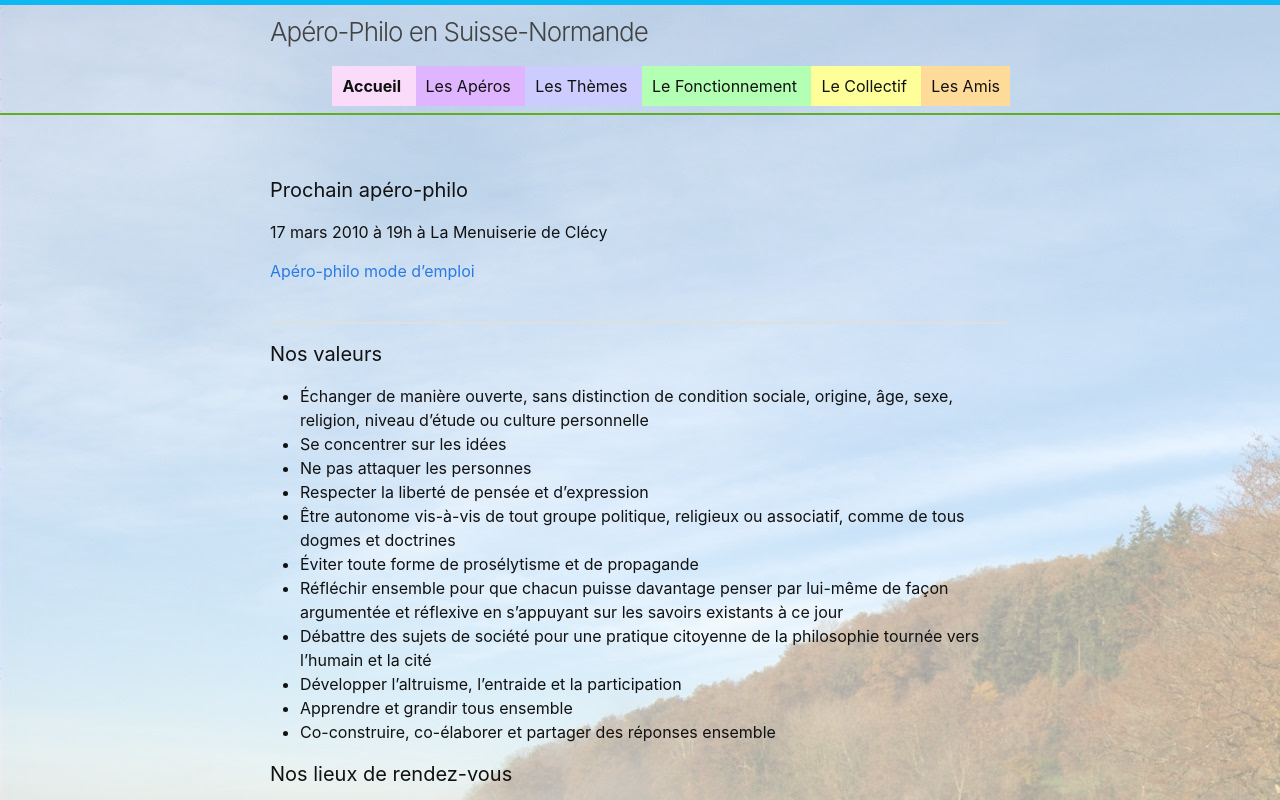
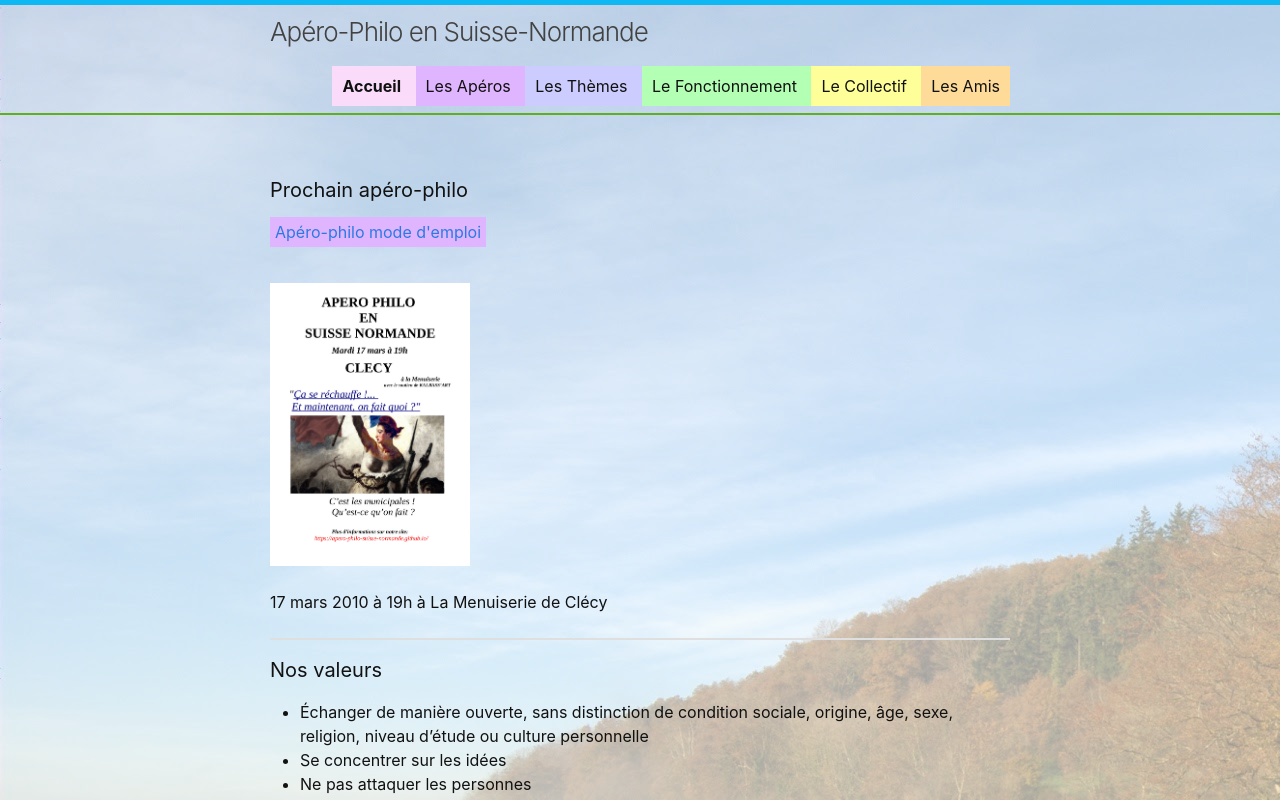
Before and after one commit to aperophilo/apero-philo-suisse-normande.github.io, a Jekyll site: the page built from index.markdown, in a window 1280 px wide, cut to the strip 0-800 px from the top of the page. Built offline with Jekyll 4.4.1, drawn with Linux system fonts in a browser that asks for light colours.

Commit message:
Ajout affiche

```diff
--- a/_layouts/page.html
+++ b/_layouts/page.html
@@ -2,12 +2,14 @@
 layout: default
 ---
 <article class="post">
+
 
   <header class="post-header">
     <h1 class="post-title">{{ page.title  }}</h1>
   </header>
 
   <div class="post-content">
+
     {{ content }}
   </div>
 
--- a/_sass/minima/_layout.scss
+++ b/_sass/minima/_layout.scss
@@ -25,7 +25,11 @@
     color: $grey-color-dark;
   }
 }
-
+.modeemploi {
+  display: inline;
+  padding: 5px;
+  background-color: lighten(indigo, 60%);
+}
 .site-nav {
   float: right;
   line-height: $base-line-height * $base-font-size * 2.25;
--- a/index.markdown
+++ b/index.markdown
@@ -4,13 +4,29 @@
 
 layout: page
 lang: fr
+
+poster: documents/affiche-menuiserie.jpg
+poster-link: documents/affiche-menuiserie.pdf
 ---
 
 #### Prochain apéro-philo
 
+<div class="modeemploi">
+<a href="/calendar" >
+Apéro-philo mode d'emploi
+</a>
+</div>
+
+<br />
+<div style="text-align: left">
+<a href="{{page.poster-link}}">
+    <img src="{{page.poster}}" style="width: 200px;" />
+</a>
+<br />
+
+<br />
 17 mars 2010 à 19h à La Menuiserie de Clécy
-
-[Apéro-philo mode d'emploi](/calendar)
+</div>
 
 <span style="display: block; width: 100%; border-bottom: 2px solid #dfdfdf" >
 &nbsp;
```
Also changed, not shown: documents/affiche-menuiserie.jpg (added), 1 other file.
